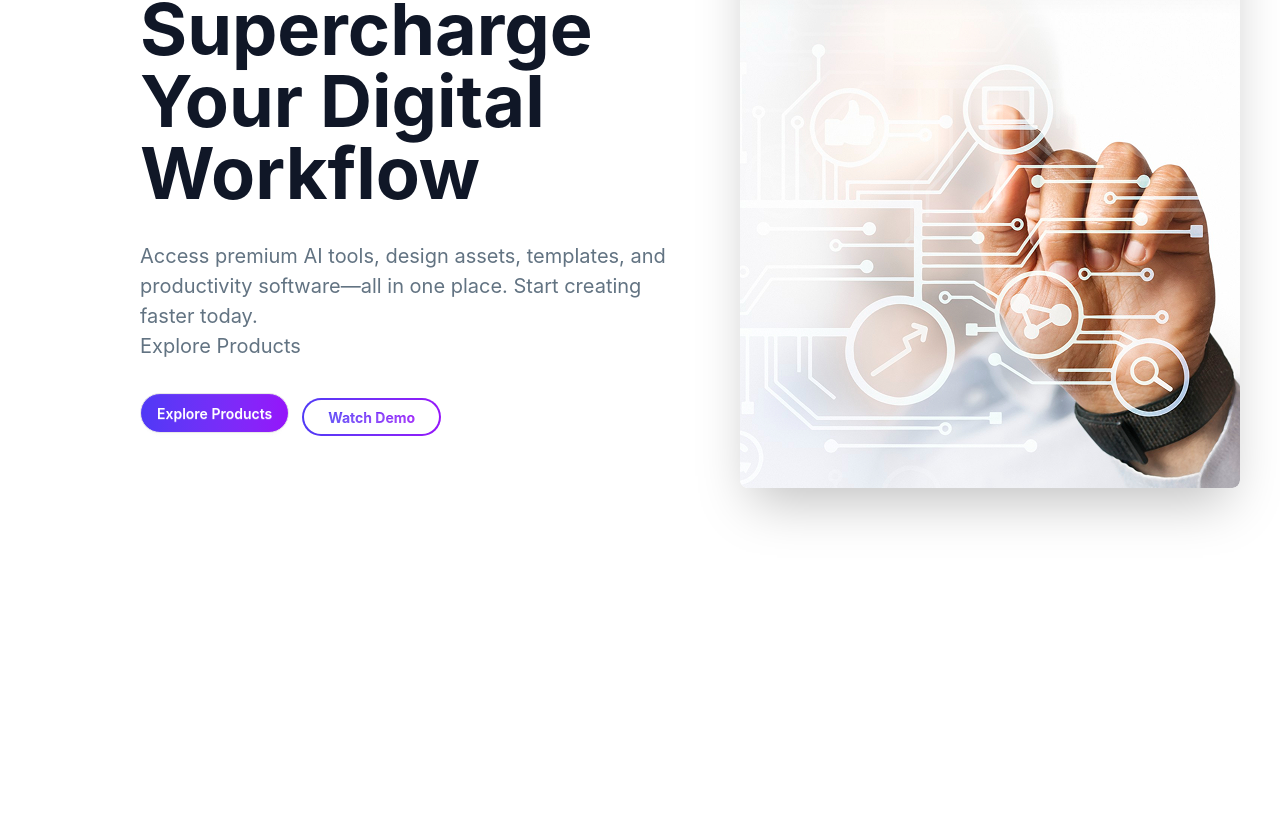
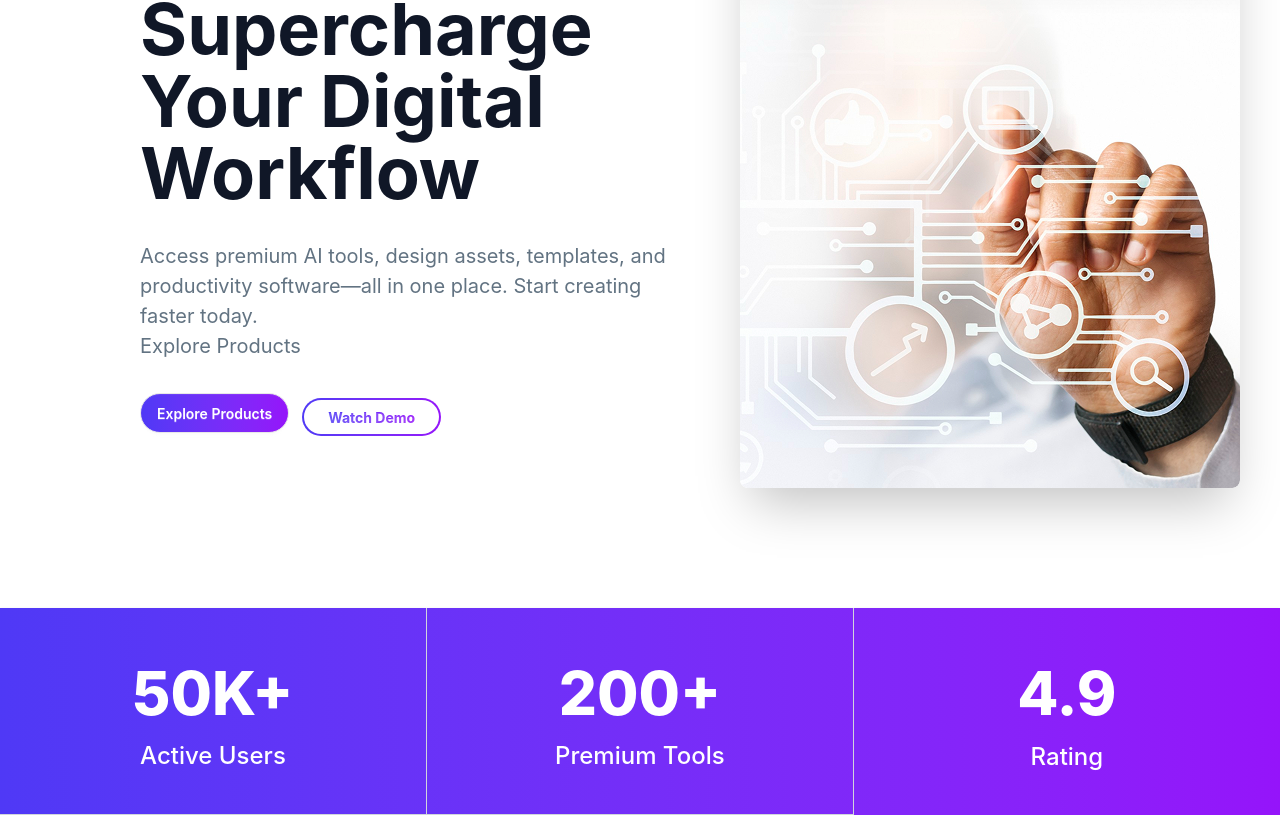
Before and after one commit to arem-anik44/assignment-6, a React (Vite) app: page / in a window 1280 px wide. Shown: the part 271-1086 px from the top of the page. Before the commit the page ends 969 px from the top, so only its background shows below. Built offline with nearby package versions, Linux system fonts and the light colour scheme.

Commit message:
status section done

```diff
--- a/src/App.jsx
+++ b/src/App.jsx
@@ -2,6 +2,7 @@
 import './App.css'
 import Herobanner from './components/herobanner/Herobanner'
 import Navbar from './components/Navbar/Navbar'
+import Statsbar from './components/statsbar/Statsbar'
 
 function App() {
 
@@ -10,6 +11,7 @@ function App() {
     <>
       <Navbar/>
       <Herobanner/>
+      <Statsbar/>
     </>
   )
 }
--- a/src/components/Navbar/Navbar.jsx
+++ b/src/components/Navbar/Navbar.jsx
@@ -33,7 +33,7 @@ const Navbar = () => {
   <div className="navbar-end gap-4">
     <button className='cursor-pointer btn rounded-full'><img src={cartImage} alt="" /></button>
     <a href="">Login</a>
-    <button className="btn bg-gradient-to-r from-[#4f39f6] to-[#9514fa] rounded-3xl font-semibold text-white">Get Started</button>
+    <button className="btn bg-linear-to-r from-[#4f39f6] to-[#9514fa] rounded-3xl font-semibold text-white">Get Started</button>
   </div>
 </div>
     );
--- a/src/components/herobanner/Herobanner.jsx
+++ b/src/components/herobanner/Herobanner.jsx
@@ -1,11 +1,11 @@
 import React from 'react';
 import bannerImage from '../../assets/banner.png';
-import playImage from '../../assets/Play.png';
+// import playImage from '../../assets/Play.png';
 import loadingImage from "../../assets/Group 5.png";
 
 const Herobanner = () => {
     return (
-        <div className=" bg-white-200 min-h-screen  container mx-auto">
+        <div className=" bg-white-200 mb-30  container mx-auto">
         <div className="flex flex-col lg:flex-row-reverse gap-x-15  items-center lg:ml-35 mt-20 ">
             <div className='flex-1'>
                 <img
@@ -23,10 +23,10 @@ const Herobanner = () => {
                     <br />Explore Products
 
                 </p>
-                <button className="btn bg-gradient-to-r from-[#4f39f6] to-[#9514fa] rounded-3xl font-[#700] text-white mr-3">Explore Products</button>
-                <button class="btn btn-ghost group relative p-[2px] overflow-hidden rounded-3xl font-bold ">
+                <button className="btn bg-linear-to-r from-[#4f39f6] to-[#9514fa] rounded-3xl font-[#700] text-white mr-3">Explore Products</button>
+                <button class="btn btn-ghost group relative p-0.5 overflow-hidden rounded-3xl font-bold ">
 
-                    <span class="absolute inset-0 bg-linear-to-r from-[#4f39f6] to-[#9514fa]"></span>
+                    <span className="absolute inset-0 bg-linear-to-r from-[#4f39f6] to-[#9514fa]"></span>
 
 
                     <span class="relative flex items-center justify-center w-full h-full px-6 py-2 transition-all duration-300 bg-base-100 rounded-3xl group-hover:bg-transparent ">
--- /dev/null
+++ b/src/components/statsbar/Statsbar.jsx
@@ -0,0 +1,28 @@
+import React from 'react';
+
+const Statsbar = () => {
+    return (
+        <div className="flex justify-around shadow   bg-linear-to-r from-[#4f39f6] to-[#9514fa]  w-full text-white divide-y md:divide-x divide-gray-300 flex-wrap md:flex-nowrap">
+  <div className="stat place-items-center py-8 md:py-10">
+
+    <div className="stat-value text-[60px] font-extrabold">50K+</div>
+    <div className="stat-desc text-white font-medium text-[24px]">Active Users</div>
+  </div>
+
+
+  <div className="stat place-items-center py-8 md:py-10">
+
+    <div className="stat-value text-[60px] font-extrabold">200+</div>
+    <div className="stat-desc text-white font-medium text-[24px]">Premium Tools</div>
+  </div>
+
+  <div className="stat place-items-center py-8 md:py-10">
+
+    <div className="stat-value text-[60px] font-extrabold">4.9</div>
+    <div className="stat-desc text-white font-medium text-[24px]">Rating</div>
+  </div>
+</div>
+    );
+};
+
+export default Statsbar;
```
